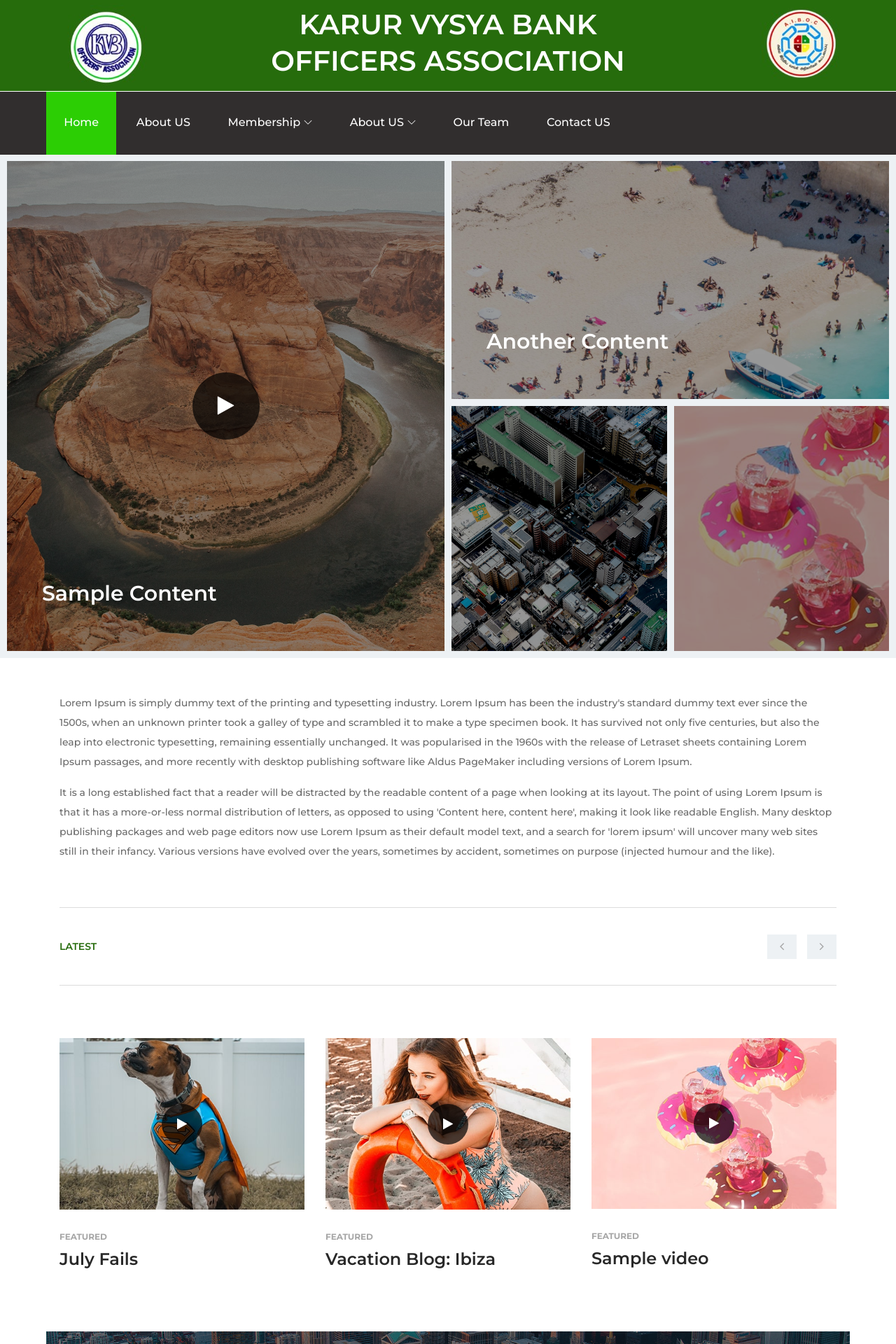
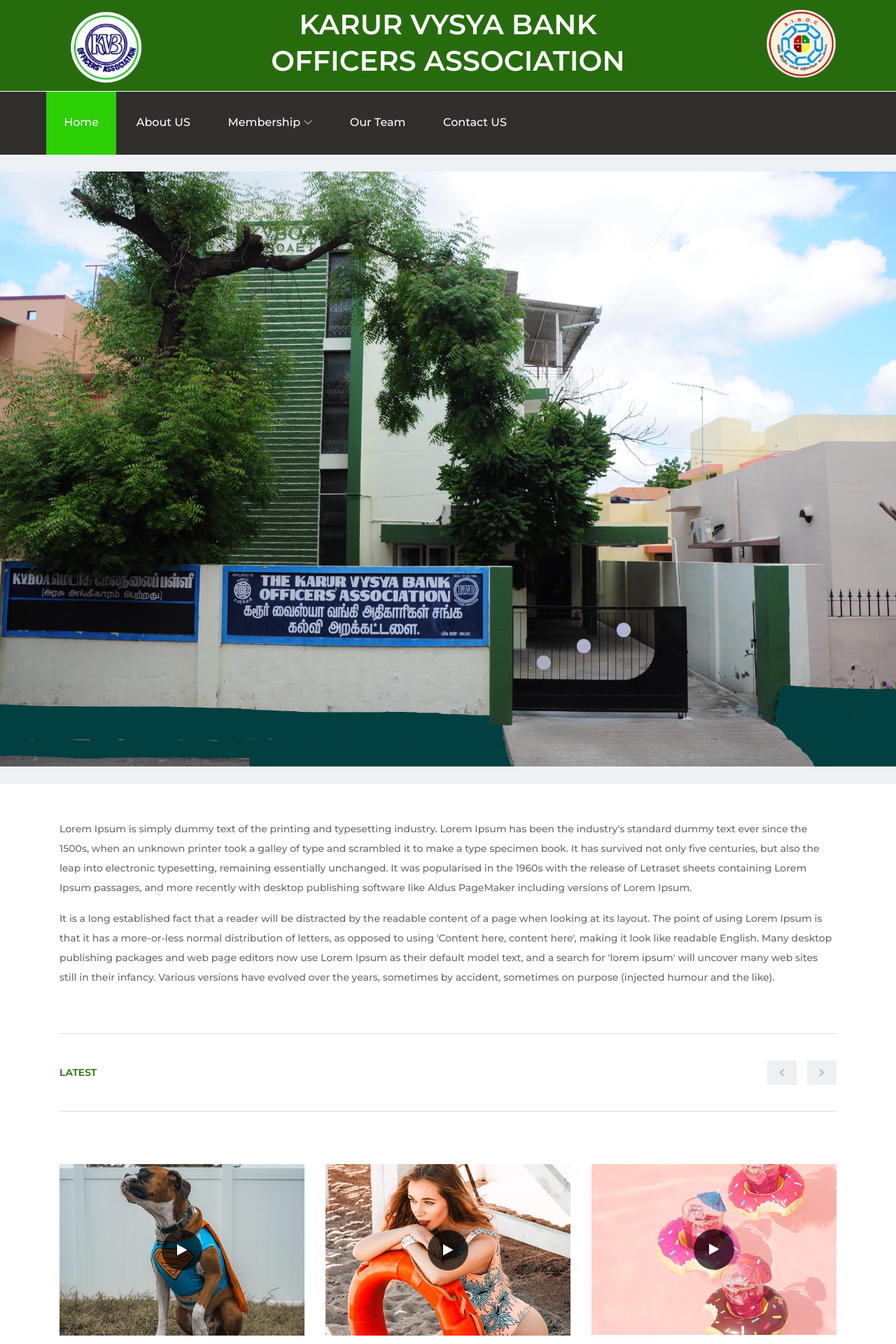
Before and after one commit to ramesharr/kvboa, a PHP site: page /index.html in a window 1280 px wide. Shown: the top 1920 px of the page at 70% size. Run offline with PHP 8.4, Linux system fonts and the light colour scheme; some web fonts are replaced.

Commit message:
commit 3

```diff
--- a/index.html
+++ b/index.html
@@ -89,6 +89,7 @@
 
                                         </ul>
                                     </li>
+									<!--
                                     <li><a href="#">About US</a>
                                         <div class="megamenu">
                                             <ul class="single-mega cn-col-4">
@@ -112,7 +113,7 @@
 
                                             </ul>
                                         </div>
-                                    </li>
+                                    </li>-->
                                     <li><a href="catagory.html">Our Team</a></li>
                                     <li><a href="contact.html">Contact US</a></li>
                                 </ul>
@@ -130,72 +131,8 @@
     <!-- ##### Header Area End ##### -->
 
     <!-- ##### Hero Area Start ##### -->
-    <div class="hero-area d-flex flex-wrap">
+    <div class="hero-area d-flex flex-wrap homeImg">
 
-        <div class="hero-single-section">
-            <!-- Single Welcome Post -->
-            <div class="single-welcome-post bg-img item1 wow fadeInUp" data-wow-delay="300ms" style="background-image: url(img/bg-img/1.jpg)">
-                <!-- Play Button -->
-                <a href="https://www.youtube.com/watch?v=0aNNYEUARAk" class="video-play-btn"><i class="fa fa-play"></i></a>
-                <!-- Content -->
-                <div class="welcome-post-content">
-                    <!-- Single Blog Post -->
-                    <div class="single-blog-post white">
-                        <div class="blog-content">
-
-                            <a href="#" class="post-title">Sample Content</a>
-
-                        </div>
-                    </div>
-                </div>
-            </div>
-        </div>
-
-        <div class="hero-single-section">
-            <!-- Single Welcome Post -->
-            <div class="single-welcome-post bg-img item2 wow fadeInUp" data-wow-delay="400ms" style="background-image: url(img/bg-img/2.jpg);">
-                <!-- Content -->
-                <div class="welcome-post-content">
-                    <!-- Single Blog Post -->
-                    <div class="single-blog-post white">
-                        <div class="blog-content">
-
-                            <a href="#" class="post-title">Another Content</a>
-
-                        </div>
-                    </div>
-                </div>
-            </div>
-
-            <div class="hero-second-section d-flex flex-wrap">
-                <!-- Single Welcome Post -->
-                <div class="single-welcome-post bg-img item3 wow fadeInUp" data-wow-delay="500ms" style="background-image: url(img/bg-img/3.jpg);">
-                    <!-- Content -->
-                    <div class="welcome-post-content">
-                        <!-- Single Blog Post -->
-                        <div class="single-blog-post style2 white">
-                            <div class="blog-content">
-
-                            </div>
-                        </div>
-                    </div>
-                </div>
-
-                <!-- Single Welcome Post -->
-                <div class="single-welcome-post bg-img item4 wow fadeInUp" data-wow-delay="600ms" style="background-image: url(img/bg-img/6.jpg);">
-                    <!-- Content -->
-                    <div class="welcome-post-content">
-                        <!-- Single Blog Post -->
-                        <div class="single-blog-post style2 white">
-                            <div class="blog-content">
-
-                            </div>
-                        </div>
-                    </div>
-                </div>
-            </div>
-
-        </div>
     </div>
     <!-- ##### Hero Area End ##### -->
    <!-- ##### Tabs Area Start ##### -->
--- a/style.css
+++ b/style.css
@@ -201,6 +201,16 @@
     margin-bottom: 0;
     font-size: 36px;
     font-weight: 700; }
+.homeImg{
+    background-image: url(img/bg-img/home_opening.jpg);
+    background-size: 100%;
+    width: 100%;
+    height: 900px;
+    display: block;
+    background-position: center;
+    background-repeat: no-repeat;
+
+}
     @media only screen and (min-width: 992px) and (max-width: 1199px) {
       .section-heading h2 {
         font-size: 30px; } }
```
Also changed, not shown: img/bg-img/home_opening.JPG (added).
